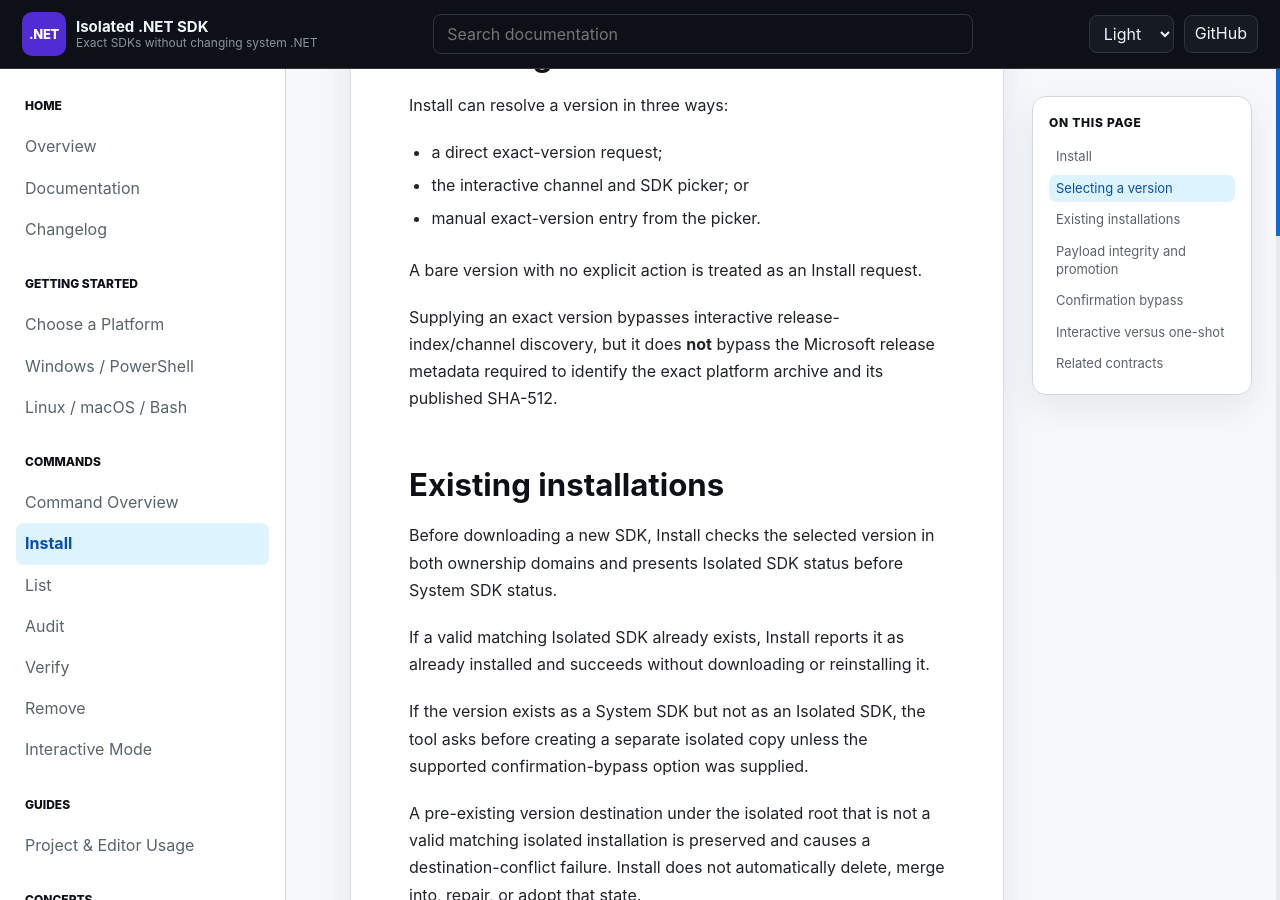
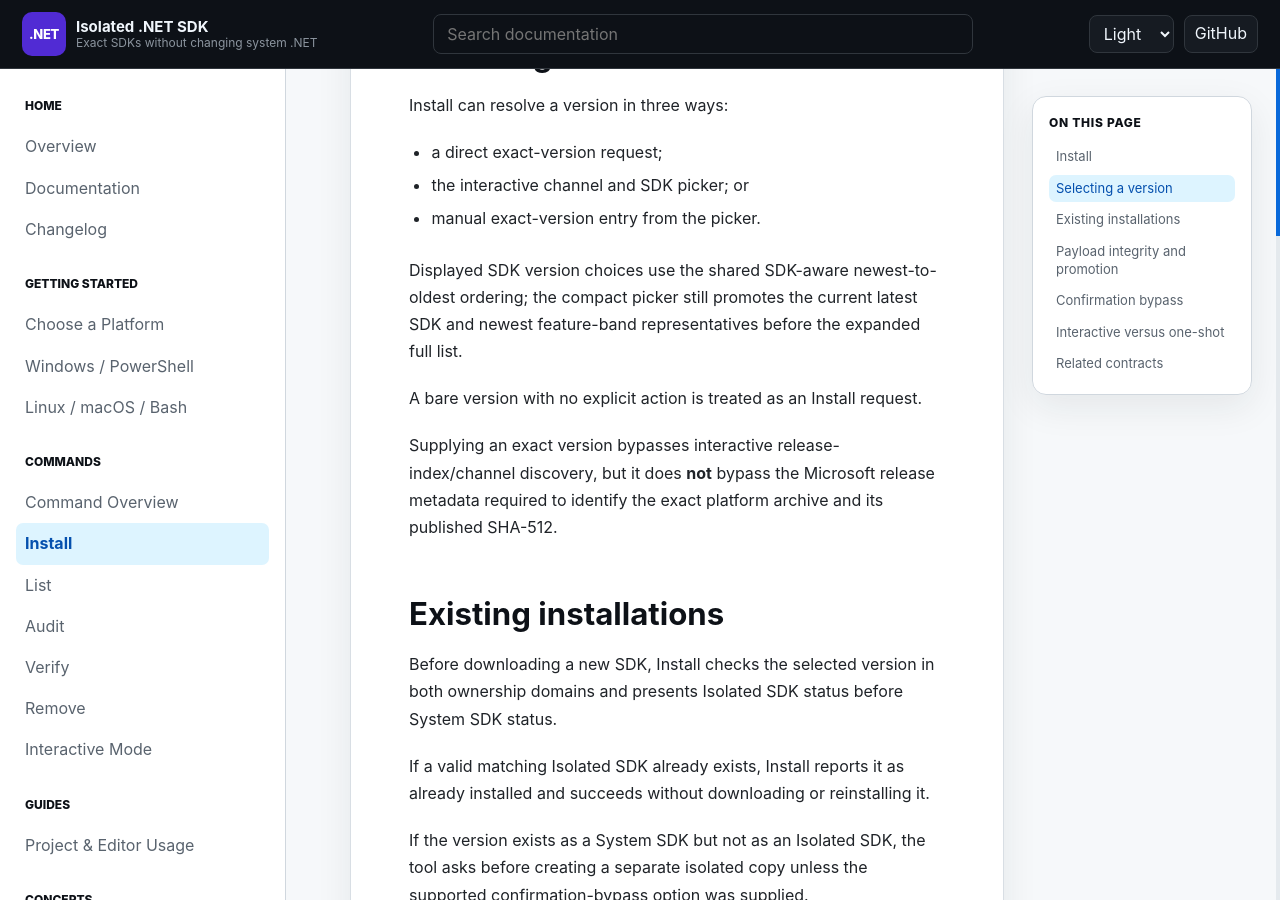
Before and after one commit to infoconex/isolated-dotnet-sdk, a Jekyll site: the page built from docs/commands/install.md, in a window 1280 px wide and 900 px high, scrolled down 409 px. Built offline with Jekyll 4.4.1, drawn with Linux system fonts in a browser that asks for light colours; our own code applies the rules of GitHub Pages for plain Markdown files.

Commit message:
docs: document newest-first SDK version lists

```diff
--- a/docs/commands/install.md
+++ b/docs/commands/install.md
@@ -11,6 +11,8 @@
 - a direct exact-version request;
 - the interactive channel and SDK picker; or
 - manual exact-version entry from the picker.
+
+Displayed SDK version choices use the shared SDK-aware newest-to-oldest ordering; the compact picker still promotes the current latest SDK and newest feature-band representatives before the expanded full list.
 
 A bare version with no explicit action is treated as an Install request.
 
```
